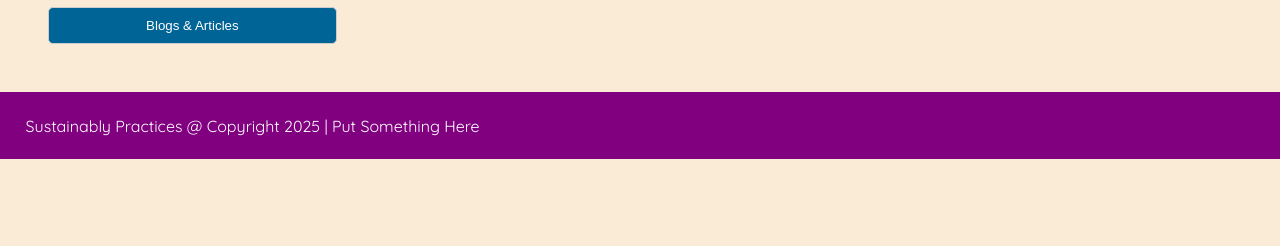
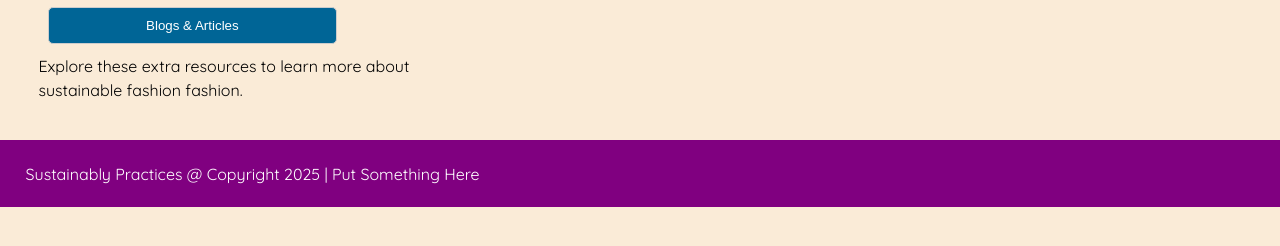
Before and after one commit to Chaefar/sustainablebuyarchy, a plain HTML site: page learnmore.html in a window 1280 px wide. Shown: the part 224-470 px from the top of the page. Drawn offline with Linux system fonts and the light colour scheme.

Commit message:
Add files via upload

```diff
--- a/learnmore.html
+++ b/learnmore.html
@@ -24,7 +24,8 @@
     </header>
 
     <main class = "container" id="main">
-    <h1 class="header">Learn More</h1>
+        <h1 class="header">Learn More</h1>
+        <p>Explore these extra resources to learn more about sustainable fashion fashion.</p>
 
         <section class="menu">
                 <div class="tabs container">
```
Also changed, not shown: sustainablepractices.html (+2 -0 lines).
